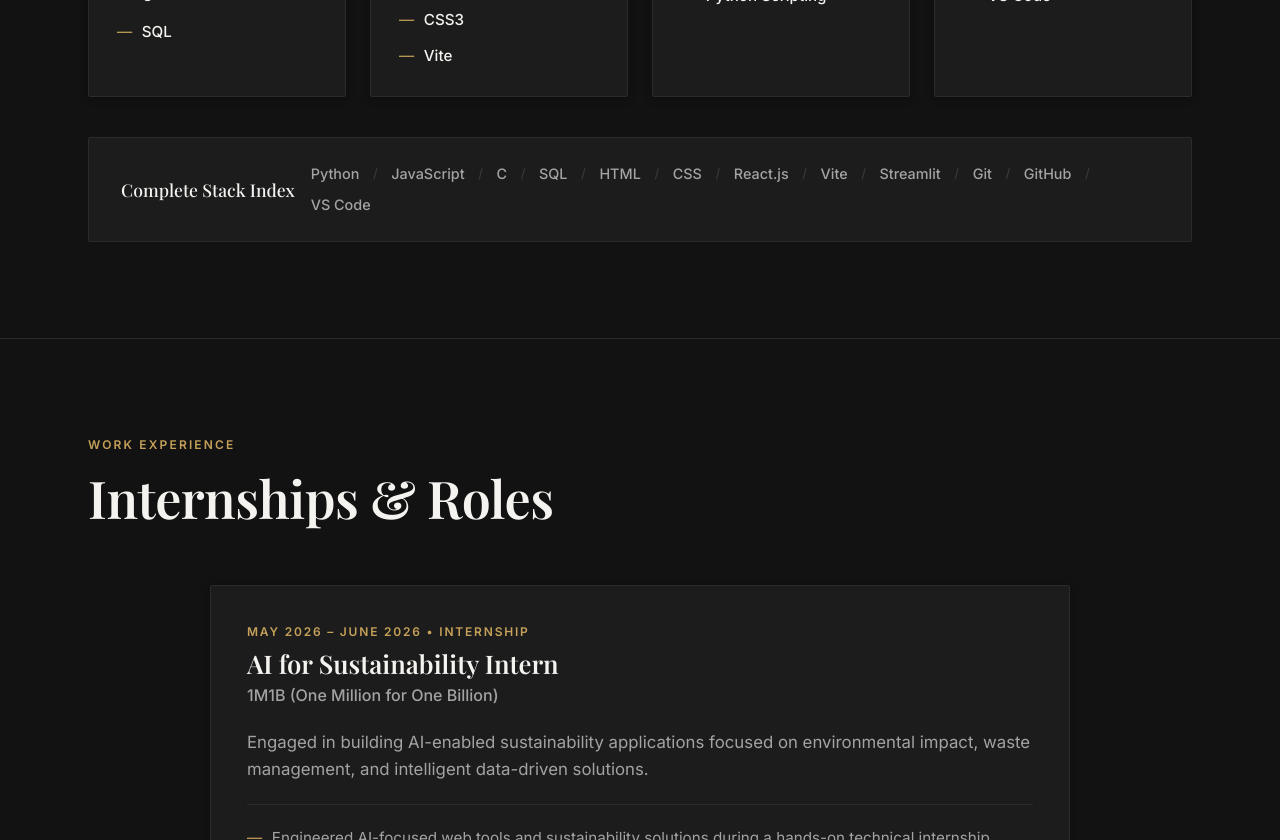
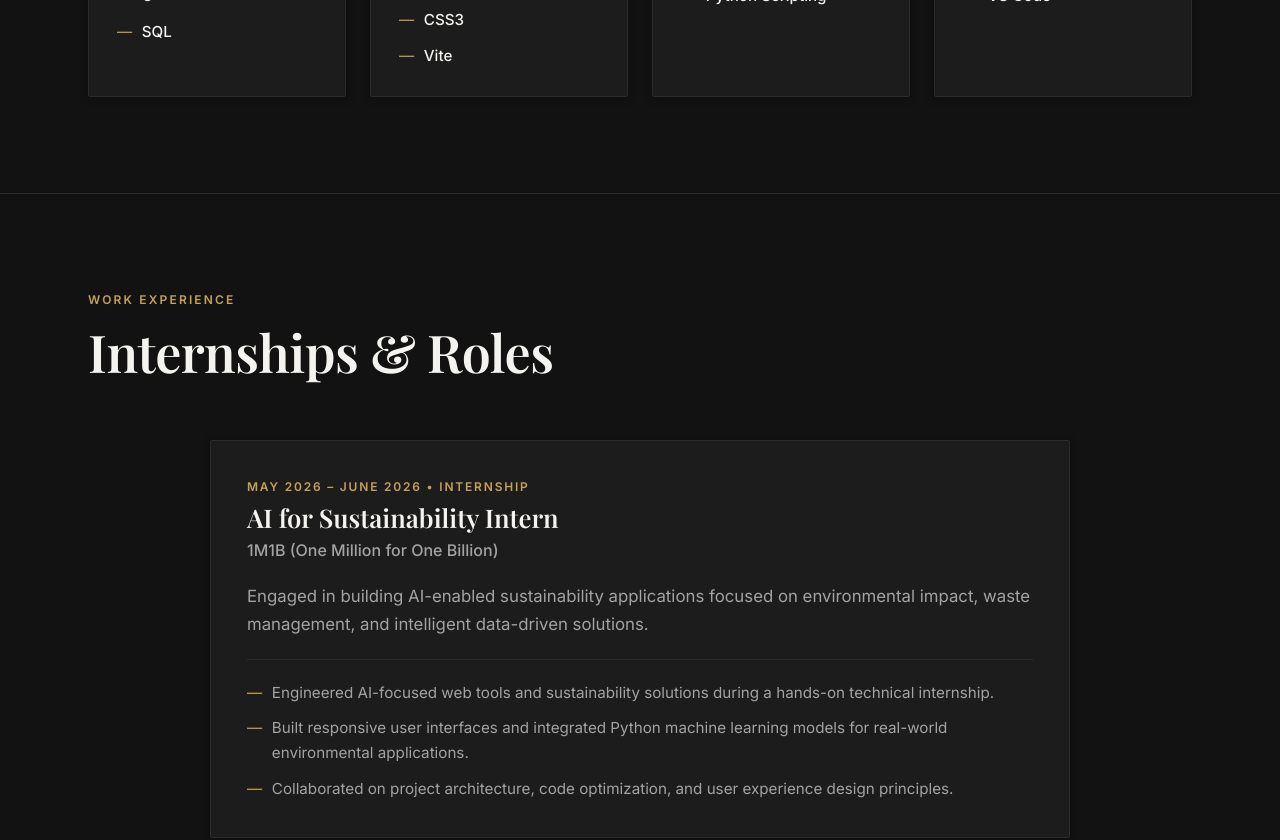
Before and after one commit to jaya-adurthi/JAYA_PORTFOLIO, a React (Vite) app: page / in a window 1280 px wide. Shown: the part 1960-2800 px from the top of the page. Built offline with nearby package versions, Linux system fonts and the light colour scheme; a web font is replaced by a local one.

Commit message:
Remove Education section and Complete Stack Index bar

```diff
--- a/src/App.jsx
+++ b/src/App.jsx
@@ -6,7 +6,6 @@ import { Skills } from './components/Skills';
 import { Experience } from './components/Experience';
 import { Projects } from './components/Projects';
 import { GithubShowcase } from './components/GithubShowcase';
-import { Education } from './components/Education';
 import { HireMe } from './components/HireMe';
 import { Contact } from './components/Contact';
 import { Footer } from './components/Footer';
@@ -37,7 +36,6 @@ function App() {
         <Experience />
         <Projects />
         <GithubShowcase />
-        <Education />
         <HireMe />
         <Contact />
       </main>
--- a/src/components/Navbar.jsx
+++ b/src/components/Navbar.jsx
@@ -9,7 +9,6 @@ const NAV_LINKS = [
   { name: 'EXPERIENCE', href: '#experience' },
   { name: 'PROJECTS', href: '#projects' },
   { name: 'GITHUB', href: '#github' },
-  { name: 'EDUCATION', href: '#education' },
   { name: 'HIRE ME', href: '#hire-me' },
   { name: 'CONTACT', href: '#contact' }
 ];
--- a/src/components/Skills.jsx
+++ b/src/components/Skills.jsx
@@ -3,21 +3,6 @@ import { portfolioData } from '../data/portfolioData';
 
 export const Skills = () => {
   const { skills } = portfolioData;
-
-  const allTechnologies = [
-    { name: "Python", category: "Programming" },
-    { name: "JavaScript", category: "Programming" },
-    { name: "C", category: "Programming" },
-    { name: "SQL", category: "Database" },
-    { name: "HTML", category: "Frontend" },
-    { name: "CSS", category: "Frontend" },
-    { name: "React.js", category: "Frontend" },
-    { name: "Vite", category: "Tools" },
-    { name: "Streamlit", category: "Frameworks" },
-    { name: "Git", category: "Version Control" },
-    { name: "GitHub", category: "Version Control" },
-    { name: "VS Code", category: "Tools" }
-  ];
 
   return (
     <section id="skills" className="section skills-section">
@@ -46,19 +31,6 @@ export const Skills = () => {
             </div>
           ))}
         </div>
-
-        {/* Full Clean Minimalist Editorial Grid Bar */}
-        <div className="editorial-tech-bar">
-          <span className="tech-bar-label font-serif">Complete Stack Index</span>
-          <div className="tech-bar-items">
-            {allTechnologies.map((tech, idx) => (
-              <span key={tech.name} className="tech-bar-chip">
-                {tech.name}
-                {idx < allTechnologies.length - 1 && <span className="tech-bar-sep">/</span>}
-              </span>
-            ))}
-          </div>
-        </div>
       </div>
 
       <style>{`
@@ -70,7 +42,6 @@ export const Skills = () => {
           display: grid;
           grid-template-columns: 1fr;
           gap: 1.5rem;
-          margin-bottom: 2.5rem;
         }
 
         @media (min-width: 768px) {
@@ -123,52 +94,6 @@ export const Skills = () => {
           color: var(--text-primary);
           font-weight: 500;
         }
-
-        /* Editorial Bar */
-        .editorial-tech-bar {
-          display: flex;
-          flex-direction: column;
-          gap: 1rem;
-          padding: 1.5rem 2rem;
-          background: var(--bg-card);
-          border: 1px solid var(--border-color);
-          border-radius: var(--radius-sm);
-        }
-
-        @media (min-width: 768px) {
-          .editorial-tech-bar {
-            flex-direction: row;
-            align-items: center;
-            justify-content: space-between;
-          }
-        }
-
-        .tech-bar-label {
-          font-size: 1.1rem;
-          color: var(--text-primary);
-          white-space: nowrap;
-        }
-
-        .tech-bar-items {
-          display: flex;
-          flex-wrap: wrap;
-          gap: 0.5rem 0.85rem;
-          align-items: center;
-        }
-
-        .tech-bar-chip {
-          display: inline-flex;
-          align-items: center;
-          gap: 0.85rem;
-          font-size: 0.9rem;
-          font-weight: 500;
-          color: var(--text-secondary);
-        }
-
-        .tech-bar-sep {
-          color: var(--border-dark);
-          font-size: 0.8rem;
-        }
       `}</style>
     </section>
   );
```
